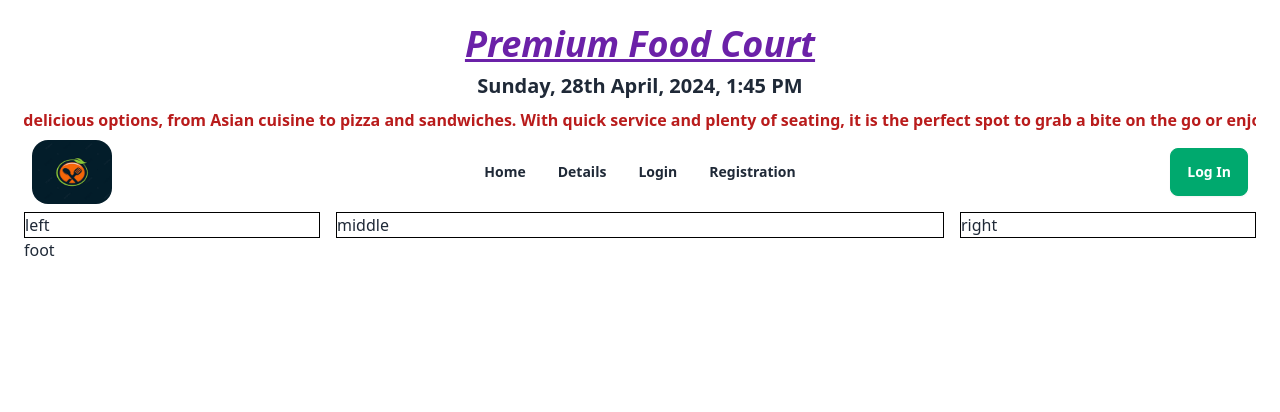
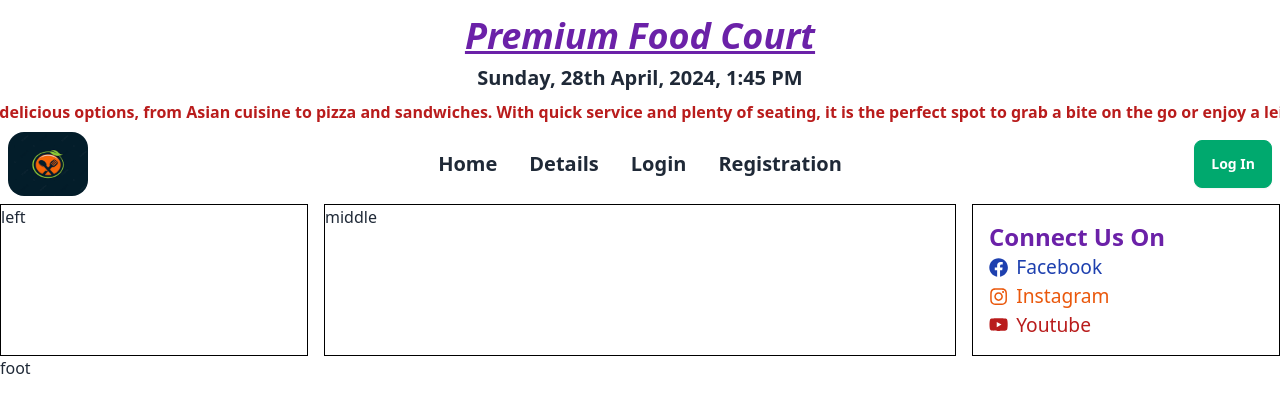
Before and after one commit to muntasirrifat23/food-court-sp, a React (Vite) app: page / in a window 1280 px wide. Shown: the top 412 px of the page. Built offline with nearby package versions, Linux system fonts and the light colour scheme; no server answers.

Commit message:
right section 1

```diff
--- a/src/Component/Login/Login.jsx
+++ b/src/Component/Login/Login.jsx
@@ -105,7 +105,7 @@ const Login = () => {
                 </>
             } */}
 
-            <div className="hero min-h-screen">
+            <div className="hero ">
                 <div className="hero-content">
                     <div className="card shrink-0 w-full max-w-sm shadow-2xl bg-base-100">
                         <h1 className="text-5xl font-bold mx-auto p-4">Login now!</h1>
--- a/src/Component/Main/Main.jsx
+++ b/src/Component/Main/Main.jsx
@@ -4,7 +4,7 @@ import Footer from "../Footer/Footer";
 
 const Main = () => {
     return (
-        <div className="m-6">
+        <div className="m-4 mx-auto max-w-7xl">
             <Header></Header>
             <Outlet></Outlet>
             <Footer></Footer>
--- a/src/Header/Header.jsx
+++ b/src/Header/Header.jsx
@@ -17,7 +17,7 @@ const Header = () => {
             .catch()
     }
 
-    const NavLink = <p className="font-bold lg:flex">
+    const NavLink = <p className="font-bold lg:flex text-xl">
         <li><Link to='/'>Home</Link> </li>
         <li><Link to='/details'>Details</Link> </li>
         <li><Link to='/login'>Login</Link></li>
@@ -31,11 +31,11 @@ const Header = () => {
                 <p className="text-purple-800 italic font-semibold text-4xl  underline ">Premium Food Court
                 </p>
                 <p className="font-semibold text-xl mt-2 mb-2">
-                {moment().format(' dddd, Do MMMM, YYYY, h:mm A')}
+                    {moment().format(' dddd, Do MMMM, YYYY, h:mm A')}
                 </p>
 
                 <Marquee className="text-red-700 font-semibold">
-                    Our food court boasts a variety of delicious options, from Asian cuisine to pizza and sandwiches. With quick service and plenty of seating, it is the perfect spot to grab a bite on the go or enjoy a leisurely meal with friends and family. Come hungry and leave satisfied!
+                Our food court boasts a variety of delicious options, from Asian cuisine to pizza and sandwiches. With quick service and plenty of seating, it is the perfect spot to grab a bite on the go or enjoy a leisurely meal with friends and family. Come hungry and leave satisfied!
                 </Marquee>
 
 
--- /dev/null
+++ b/src/Pages/RightPage/RightPage.css
@@ -0,0 +1,9 @@
+.flex {
+    align-items: center;
+    font-size: larger;
+
+  }
+
+.mr{
+    margin-right:0.5rem;
+}
--- a/src/Pages/RightPage/RightPage.jsx
+++ b/src/Pages/RightPage/RightPage.jsx
@@ -1,8 +1,28 @@
+import { FaFacebook, FaInstagram, FaYoutube } from 'react-icons/fa';
 
+import "./RightPage.css"
 const RightPage = () => {
     return (
         <div>
-            right
+            {/* Section 1 */}
+            <section>
+            <div className='m-4'>
+                <p className='font-semibold text-purple-800 text-2xl'>Connect Us On</p>
+                <div className='flex text-center text-blue-800'>
+                    <FaFacebook className='mr'></FaFacebook>
+                    <p>Facebook</p>
+                </div>
+                <div className='flex text-center text-orange-600'>
+                    <FaInstagram className='mr'></FaInstagram>
+                    Instagram
+                </div>
+                <div className='flex text-center text-red-700'>
+                    <FaYoutube className='mr'></FaYoutube>
+                    Youtube
+                </div>
+            </div>
+            </section>
+
         </div>
     );
 };
```
